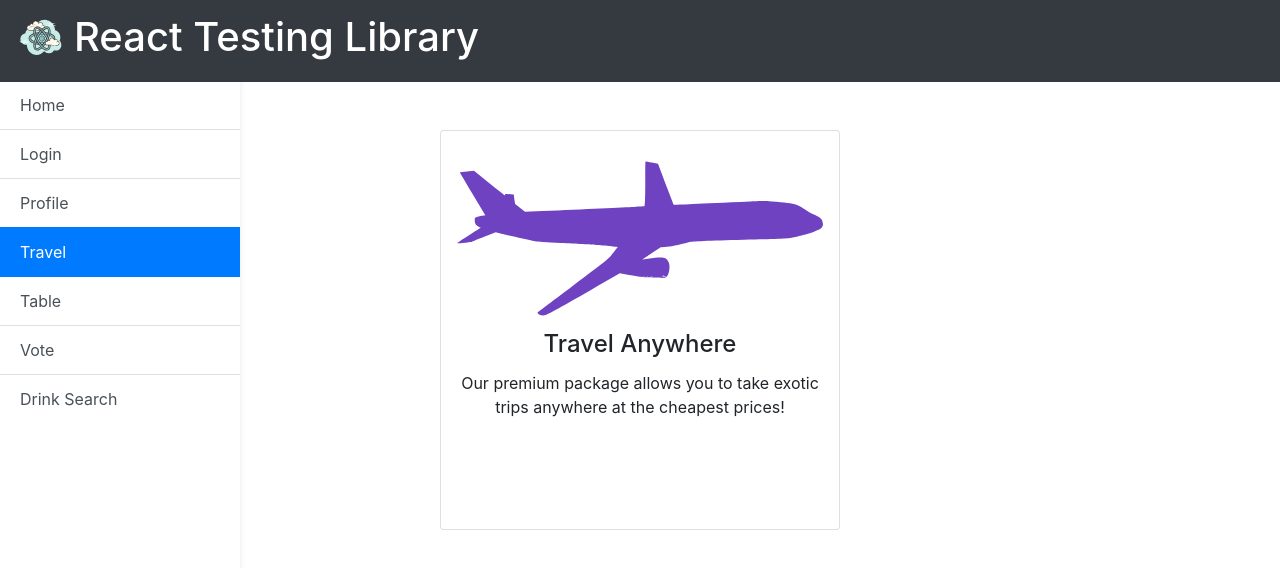
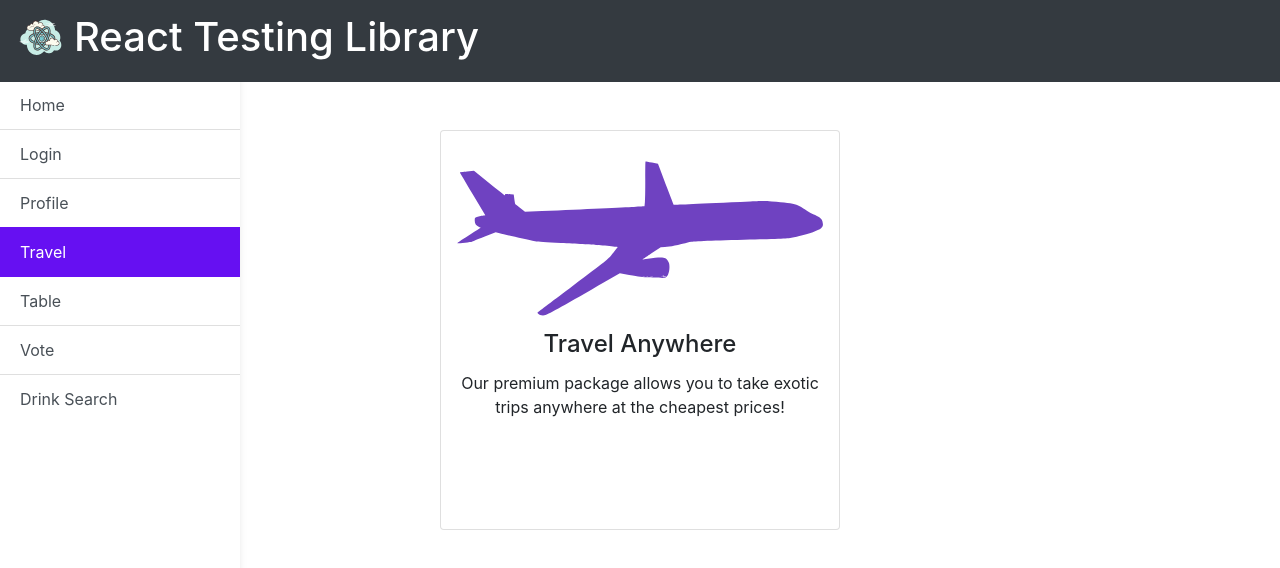
Before and after one commit to SaadMosallam/learn-react-testing-library, a React (Create React App) app: page /travel in a window 1280 px wide. Shown: the top 568 px of the page. Built offline with nearby package versions, Linux system fonts and the light colour scheme.

Commit message:
change sideNav active color

```diff
--- a/src/components/NavBar/sideNav.css
+++ b/src/components/NavBar/sideNav.css
@@ -10,6 +10,11 @@
   z-index: 600;
 }
 
+.list-group-item.active {
+  background-color: #6610f2;
+  border-color: #6610f2;
+}
+
 .sidebar-sticky {
   position: relative;
   top: 0;
```
